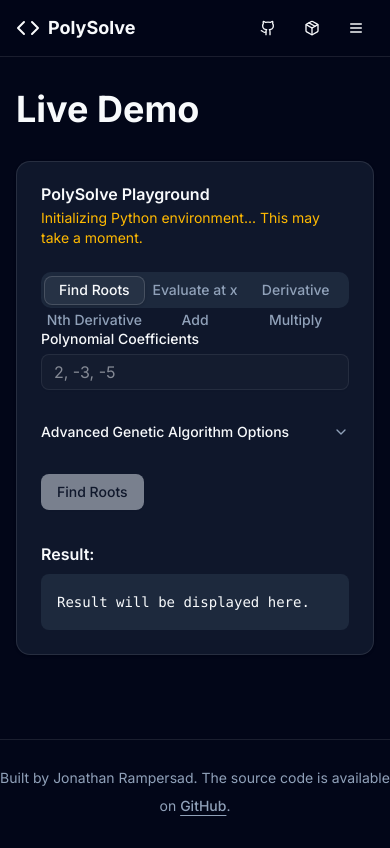
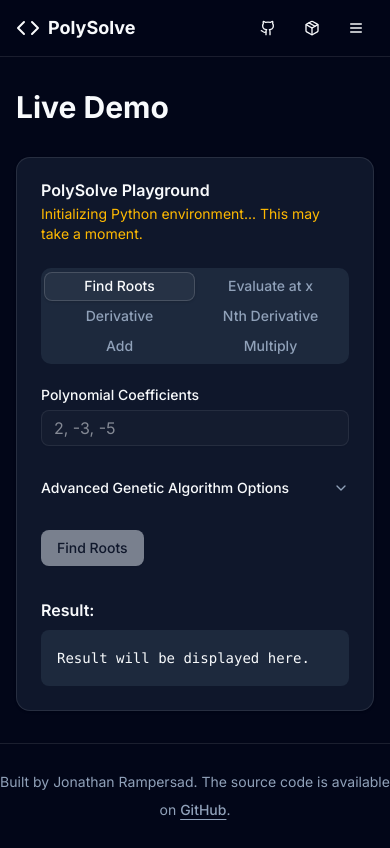
Before and after one commit to jono-rams/polysolve-website, a Next.js app: page /demo in a window 390 px wide. Built offline with nearby package versions, Linux system fonts and the light colour scheme.

Commit message:
Made Demo Page mobile friendly

```diff
--- a/app/demo/page.tsx
+++ b/app/demo/page.tsx
@@ -1,4 +1,3 @@
-// app/demo/page.tsx
 "use client";
 
 import { useState, useEffect, useRef } from "react";
@@ -193,7 +192,7 @@ export default function DemoPage() {
   // --- JSX RENDER ---
   return (
     <div className="space-y-8">
-      <h1 className="text-4xl font-bold">Live Demo</h1>
+      <h1 className="text-3xl md:text-4xl font-bold">Live Demo</h1>
       <Card>
         <CardHeader>
           <CardTitle>PolySolve Playground</CardTitle>
@@ -203,7 +202,7 @@ export default function DemoPage() {
         </CardHeader>
         <CardContent className="space-y-4">
           <Tabs defaultValue="roots" className="w-full">
-            <TabsList className="grid w-full grid-cols-3 md:grid-cols-6">
+            <TabsList className="grid w-full h-auto grid-cols-2 sm:grid-cols-3 md:h-10 md:grid-cols-6">
               <TabsTrigger value="roots">Find Roots</TabsTrigger>
               <TabsTrigger value="evaluate">Evaluate at x</TabsTrigger>
               <TabsTrigger value="derivative">Derivative</TabsTrigger>
```
